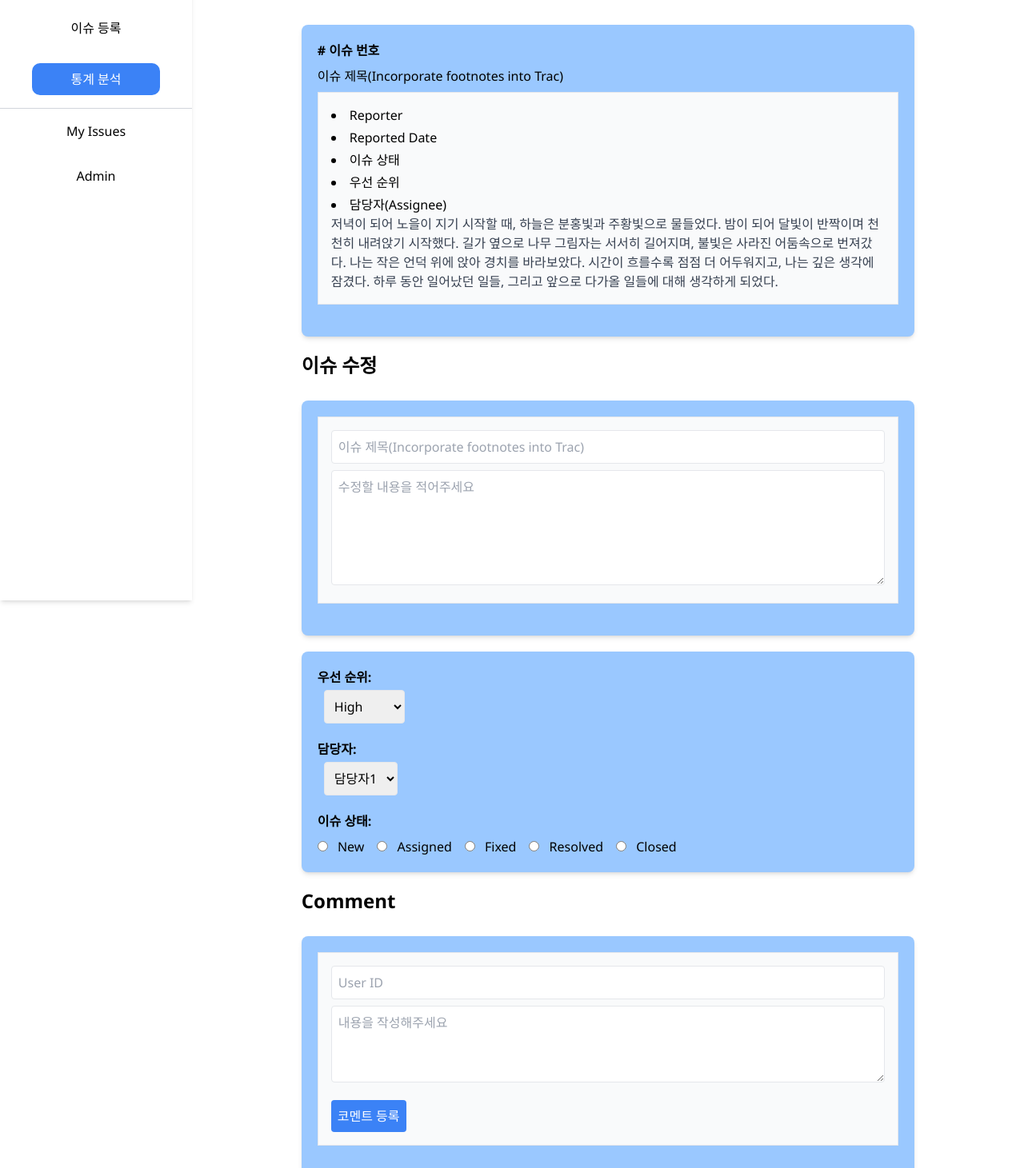
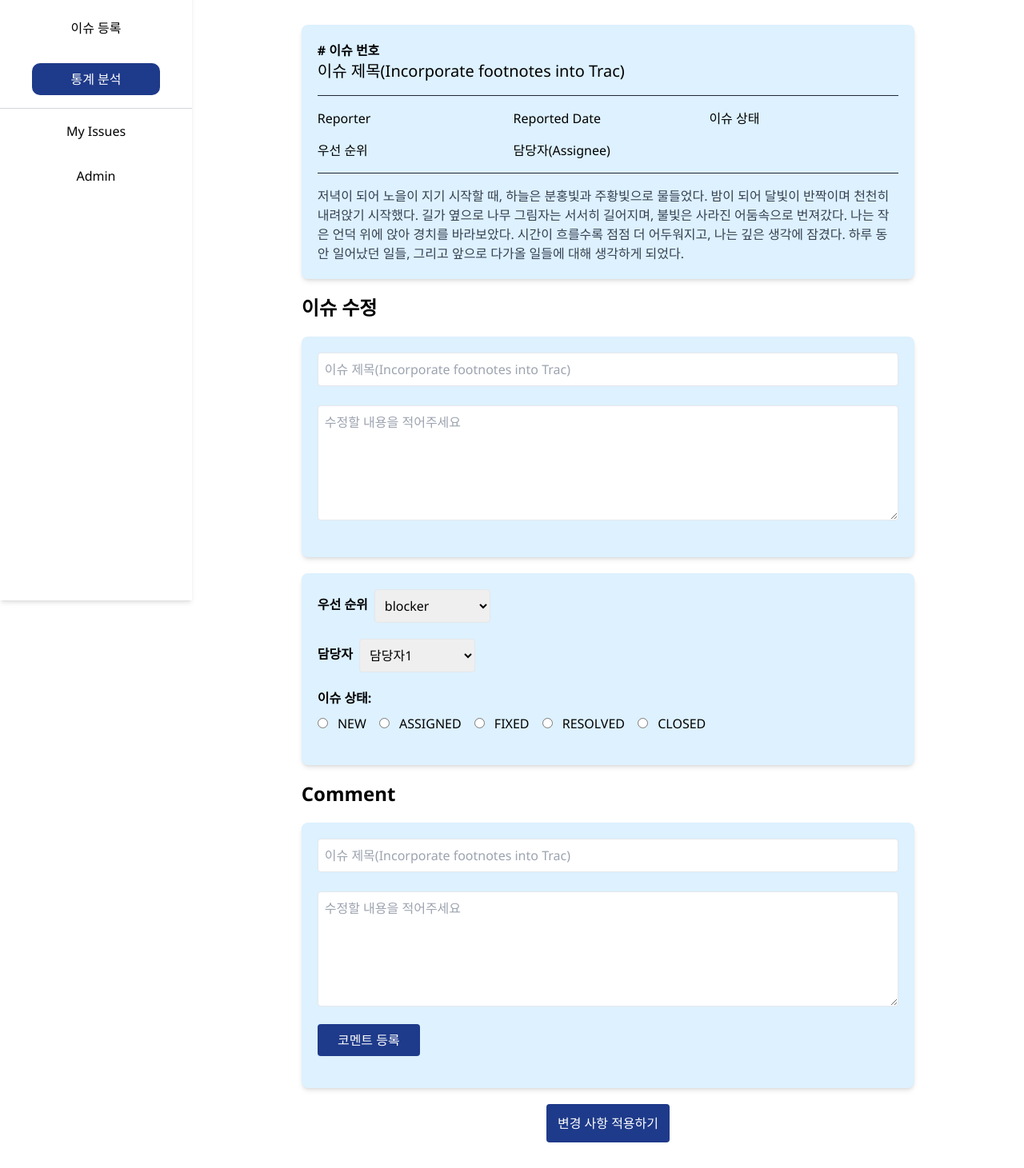
Before and after one commit to CAU-SE-Project07/front-end, a React (Create React App) app: page /stats in a window 1280 px wide. Shown: the part 129-1590 px from the top of the page at 80% size. Built offline with nearby package versions, Linux system fonts and the light colour scheme; a web font is replaced by a local one.

Commit message:
#11 tailwind style 통합

```diff
--- a/package.json
+++ b/package.json
@@ -6,6 +6,7 @@
     "@testing-library/jest-dom": "^5.17.0",
     "@testing-library/react": "^13.4.0",
     "@testing-library/user-event": "^13.5.0",
+    "axios": "^1.7.2",
     "react": "^18.3.1",
     "react-dom": "^18.3.1",
     "react-router-dom": "^6.23.1",
--- a/src/App.js
+++ b/src/App.js
@@ -18,7 +18,7 @@ function App() {
             <Header />
             <div className="flex flex-grow mt-16">
               <Navbar />
-              <div className="flex-grow p-4 ml-60">
+              <div className="flex-grow ml-60">
                 <Home />
               </div>
             </div>
--- a/src/components/Header.jsx
+++ b/src/components/Header.jsx
@@ -4,9 +4,8 @@ import logoImage from '../assets/images/logo.png';
 
 export const Header = () => {
   return (
-    <header className="w-full h-20 bg-gray-800 text-white flex items-center justify-between px-4 fixed top-0 left-0 z-10">
+    <header className="w-full h-20 bg-blue-900 text-white flex items-center justify-between px-4 fixed top-0 left-0 z-10">
       <div className="flex items-center">
-        {/* 로고 이미지를 클릭하여 홈 페이지로 이동하는 Link */}
         <Link to="/" className="cursor-pointer">
           <img src={logoImage} alt="logo" className="h-24 pl-6" />
         </Link>
--- a/src/components/Navbar.jsx
+++ b/src/components/Navbar.jsx
@@ -3,14 +3,12 @@ import { Link, useLocation } from "react-router-dom";
 export const Navbar = () => {
   const location = useLocation();
 
-  // 네비게이션 바 클릭 시 해당 페이지 파란색 버튼 생성
   const getNavLinkClass = (path) => {
     return location.pathname === path
-      ? "text-white bg-blue-500 rounded-lg p-2"
-      : "text-black hover:text-blue-500";
+      ? "text-white bg-blue-900 rounded-lg p-2"
+      : "text-black hover:black";
   };
 
-  // 스타일 객체 생성
   const activeLinkStyle = {
     width: '160px',
     textAlign: 'center',
--- a/src/pages/IssueRegister.jsx
+++ b/src/pages/IssueRegister.jsx
@@ -32,7 +32,7 @@ function IssueUploadPage() {
   return (
     <div className="grid gap-5 p-5 bg-white w-4/5 mx-auto">
       <h1 className="text-2xl font-bold mb-2">이슈 등록</h1>
-      <form onSubmit={handleFormSubmit} className="bg-[#9AC8FF] p-5 rounded-lg shadow-md w-full">
+      <form onSubmit={handleFormSubmit} className="bg-[#DDF1FF] p-5 rounded-lg shadow-md w-full">
         <div className="mb-4">
           <label htmlFor="title" className="block font-bold mb-2">제목</label>
           <input
@@ -55,7 +55,7 @@ function IssueUploadPage() {
           />
         </div>
       </form>
-      <form onSubmit={handlePriorityFormSubmit} className="bg-[#9AC8FF] p-5 rounded-lg shadow-md w-full">
+      <form onSubmit={handlePriorityFormSubmit} className="bg-[#DDF1FF] p-5 rounded-lg shadow-md w-full">
         <div className="mb-4">
           <label htmlFor="priority" className="block font-bold mb-2">우선 순위</label>
           <select
@@ -74,7 +74,7 @@ function IssueUploadPage() {
       </form>
       <button
         onClick={handlePriorityFormSubmit}
-        className="bg-blue-600 text-white py-2 px-4 rounded hover:bg-blue-800 mx-auto w-1/5" >
+        className="bg-blue-900 text-white py-2 px-4 rounded mx-auto w-1/5" >
         이슈 만들기
       </button>
     </div>
--- a/src/pages/Login.jsx
+++ b/src/pages/Login.jsx
@@ -29,7 +29,7 @@ const Login = () => {
 
     return (
         <div className="flex justify-center items-center h-screen bg-blue-900">
-            <form className="bg-white shadow-md rounded px-8 pt-6 pb-8 mb-4 w-2/5" onSubmit={handleSubmit}>
+            <form className="bg-white shadow-md rounded px-8 pt-6 pb-8 mb-4 w-2/6" onSubmit={handleSubmit}>
                 <Link to="/">
                     <img src={logoImage} alt="logo" className="mx-auto" style={{ height: '100px' }} />
                 </Link>
--- a/src/pages/MyIssues.jsx
+++ b/src/pages/MyIssues.jsx
@@ -2,13 +2,12 @@ import React, { useState } from 'react';
 
 const MyIssues = () => {
   const [currentPage, setCurrentPage] = useState(1);
-  const itemsPerPage = 5; // 페이지당 표시할 아이템 수, 필요에 따라 조정 가능
+  const itemsPerPage = 5;
 
   const issues = [
     { issueNum: '00002', title: '', reportedDate: '14 Feb 2019', assignee: 'Rosie Pearson', status: 'Assigned' },
     { issueNum: '00008', title: '', reportedDate: '14 Feb 2019', assignee: 'Rosie Pearson', status: 'Assigned' },
     { issueNum: '00013', title: '', reportedDate: '14 Feb 2019', assignee: 'Rosie Pearson', status: 'Assigned' },
-    // Add more issues as needed
   ];
 
   // 현재 페이지의 데이터 계산
--- a/src/pages/Signup.jsx
+++ b/src/pages/Signup.jsx
@@ -34,7 +34,7 @@ const Signup = () => {
 
     return (
         <div className="flex justify-center items-center h-screen bg-blue-900">
-            <form className="bg-white shadow-md rounded px-8 pt-6 pb-8 mb-2 w-2/5" onSubmit={handleSubmit}>
+            <form className="bg-white shadow-md rounded px-8 pt-6 pb-8 mb-2 w-2/6" onSubmit={handleSubmit}>
                 <Link to="/">
                     <img src={logoImage} alt="logo" className="mx-auto" style={{ height: '100px' }} />
                 </Link>
--- a/src/pages/Stats.jsx
+++ b/src/pages/Stats.jsx
@@ -5,77 +5,87 @@ const IssueDetails = () => {
       <div className="grid gap-5 p-5 bg-white w-4/5 mx-auto">
       <h2 className="text-2xl font-bold mb-2">이슈 확인 및 수정</h2>
 
-      <div className="bg-[#9AC8FF] p-5 rounded-lg shadow-md">
-        <h2 className="text-l font-semibold mb-2"># 이슈 번호</h2>
-        <h3 className="text-l font-medium mb-2">이슈 제목(Incorporate footnotes into Trac)</h3>
-        <div className="border p-4 bg-gray-50 mb-5">
-          <ul className="list-disc list-inside space-y-1">
-            <li>Reporter</li>
-            <li>Reported Date</li>
-            <li>이슈 상태</li>
-            <li>우선 순위</li>
-            <li>담당자(Assignee)</li>
-          </ul>
-          <p className="text-gray-700">
-            저녁이 되어 노을이 지기 시작할 때, 하늘은 분홍빛과 주황빛으로 물들었다. 밤이 되어 달빛이 반짝이며 천천히 내려앉기 시작했다.
-            길가 옆으로 나무 그림자는 서서히 길어지며, 불빛은 사라진 어둠속으로 번져갔다. 나는 작은 언덕 위에 앉아
-            경치를 바라보았다. 시간이 흐를수록 점점 더 어두워지고, 나는 깊은 생각에 잠겼다. 하루 동안 일어났던 일들,
-            그리고 앞으로 다가올 일들에 대해 생각하게 되었다.
-          </p>
+      <div class="bg-[#DDF1FF] p-5 rounded-lg shadow-md">
+        <h2 class="text-l font-semibold"># 이슈 번호</h2>
+        <h1 class="text-xl font-medium">이슈 제목(Incorporate footnotes into Trac)</h1>
+        <div class="h-[1px] bg-gray-800 my-4"></div>
+          <div class="grid grid-cols-3 gap-2 mb-4">
+            <div>Reporter</div>
+            <div>Reported Date</div>
+            <div>이슈 상태</div>
+          </div>
+        <div class="grid grid-cols-3 gap-2 mb-4">
+          <div>우선 순위</div>
+            <div>담당자(Assignee)</div>
+          <div></div>
         </div>
+        <div class="h-[1px] bg-gray-800 my-4"></div>
+        <p class="text-gray-700">
+          저녁이 되어 노을이 지기 시작할 때, 하늘은 분홍빛과 주황빛으로 물들었다. 밤이 되어 달빛이 반짝이며 천천히 내려앉기 시작했다.
+          길가 옆으로 나무 그림자는 서서히 길어지며, 불빛은 사라진 어둠속으로 번져갔다. 나는 작은 언덕 위에 앉아 경치를 바라보았다.
+          시간이 흐를수록 점점 더 어두워지고, 나는 깊은 생각에 잠겼다. 하루 동안 일어났던 일들, 그리고 앞으로 다가올 일들에 대해
+          생각하게 되었다.
+        </p>
       </div>
 
-      <h2 className="text-2xl font-semibold mb-2">이슈 수정</h2>
-      <div className="bg-[#9AC8FF] p-5 rounded-lg shadow-md">
+      <h2 className="text-2xl font-semibold">이슈 수정</h2>
+      <div className="bg-[#DDF1FF] p-5 rounded-lg shadow-md">
         <div className="mb-5">
-          <div className="border p-4 bg-gray-50">
+          <div>
             <input type="text" placeholder="이슈 제목(Incorporate footnotes into Trac)" className="w-full p-2 mb-2 border rounded" />
-            <textarea placeholder="수정할 내용을 적어주세요" className="w-full p-2 h-36 border rounded"></textarea>
+            <div className="mt-4">
+              <textarea placeholder="수정할 내용을 적어주세요" className="w-full p-2 h-36 border rounded"></textarea>
+            </div>
           </div>
         </div>
       </div>
 
-      <div className="bg-[#9AC8FF] p-5 rounded-lg shadow-md">
-        <div className="mb-5">
-          <label className="block mb-1 font-semibold">우선 순위:</label>
-          <select className="ml-2 p-2 border rounded">
-            <option>High</option>
-            <option>Medium</option>
-            <option>Low</option>
+      <div className="bg-[#DDF1FF] p-5 rounded-lg shadow-md">
+        <div className="mb-5 flex items-center">
+          <label className="block mb-1 font-semibold mr-2">우선 순위 </label>
+          <select className="p-2 border rounded w-1/5">
+            <option option value="blocker">blocker</option>
+            <option value="critical">critical</option>
+            <option value="major">major</option>
+            <option value="minor">minor</option>
+            <option value="trivial">trivial</option>
           </select>
         </div>
-        <div className="mb-5">
-          <label className="block mb-1 font-semibold">담당자:</label>
-          <select className="ml-2 p-2 border rounded">
+        <div className="mb-5 flex items-center">
+          <label className="block mb-1 font-semibold mr-2">담당자 </label>
+          <select className="p-2 border rounded w-1/5">
             <option>담당자1</option>
             <option>담당자2</option>
             <option>담당자3</option>
           </select>
         </div>
-        <div>
+        <div className="mb-5">
           <label className="block mb-1 font-semibold">이슈 상태:</label>
           <div className="flex space-x-4 mt-2">
-            <label><input type="radio" name="status" value="new" className="mr-2" /> New</label>
-            <label><input type="radio" name="status" value="assigned" className="mr-2" /> Assigned</label>
-            <label><input type="radio" name="status" value="fixed" className="mr-2" /> Fixed</label>
-            <label><input type="radio" name="status" value="resolved" className="mr-2" /> Resolved</label>
-            <label><input type="radio" name="status" value="closed" className="mr-2" /> Closed</label>
+            <label><input type="radio" name="status" value="new" className="mr-2" /> NEW</label>
+            <label><input type="radio" name="status" value="assigned" className="mr-2" /> ASSIGNED</label>
+            <label><input type="radio" name="status" value="fixed" className="mr-2" /> FIXED</label>
+            <label><input type="radio" name="status" value="resolved" className="mr-2" /> RESOLVED</label>
+            <label><input type="radio" name="status" value="closed" className="mr-2" /> CLOSED</label>
           </div>
         </div>
       </div>
 
-      <h2 className="text-2xl font-semibold mb-2">Comment</h2>
-      <div className="bg-[#9AC8FF] p-5 rounded-lg shadow-md">
+      <h2 className="text-2xl font-semibold">Comment</h2>
+      <div className="bg-[#DDF1FF] p-5 rounded-lg shadow-md">
         <div className="mb-5">
-          <div className="border p-4 bg-gray-50">
-            <input type="text" placeholder="User ID" className="w-full p-2 mb-2 border rounded" />
-            <textarea placeholder="내용을 작성해주세요" className="w-full p-2 h-24 border rounded"></textarea>
-            <button className="w-30% mt-4 p-2 bg-blue-500 text-white rounded">코멘트 등록</button>
+          <div>
+            <input type="text" placeholder="이슈 제목(Incorporate footnotes into Trac)" className="w-full p-2 mb-2 border rounded" />
+            <div className="mt-4">
+              <textarea placeholder="수정할 내용을 적어주세요" className="w-full p-2 h-36 border rounded"></textarea>
+            </div>
+            <button className="w-32 mt-4 p-2 bg-blue-900 text-white rounded">코멘트 등록</button>
           </div>
         </div>
       </div>
 
-      <button className="w-1/5 mx-auto p-3 bg-blue-600 text-white rounded">변경 사항 적용하기</button>
+
+      <button className="w-1/5 mx-auto p-3 bg-blue-900 text-white rounded">변경 사항 적용하기</button>
     </div>
   );
 };
```
Also changed, not shown: src/pages/Home.jsx (+17 -8 lines), 1 other file (tests, documents, lock files or other folders).
